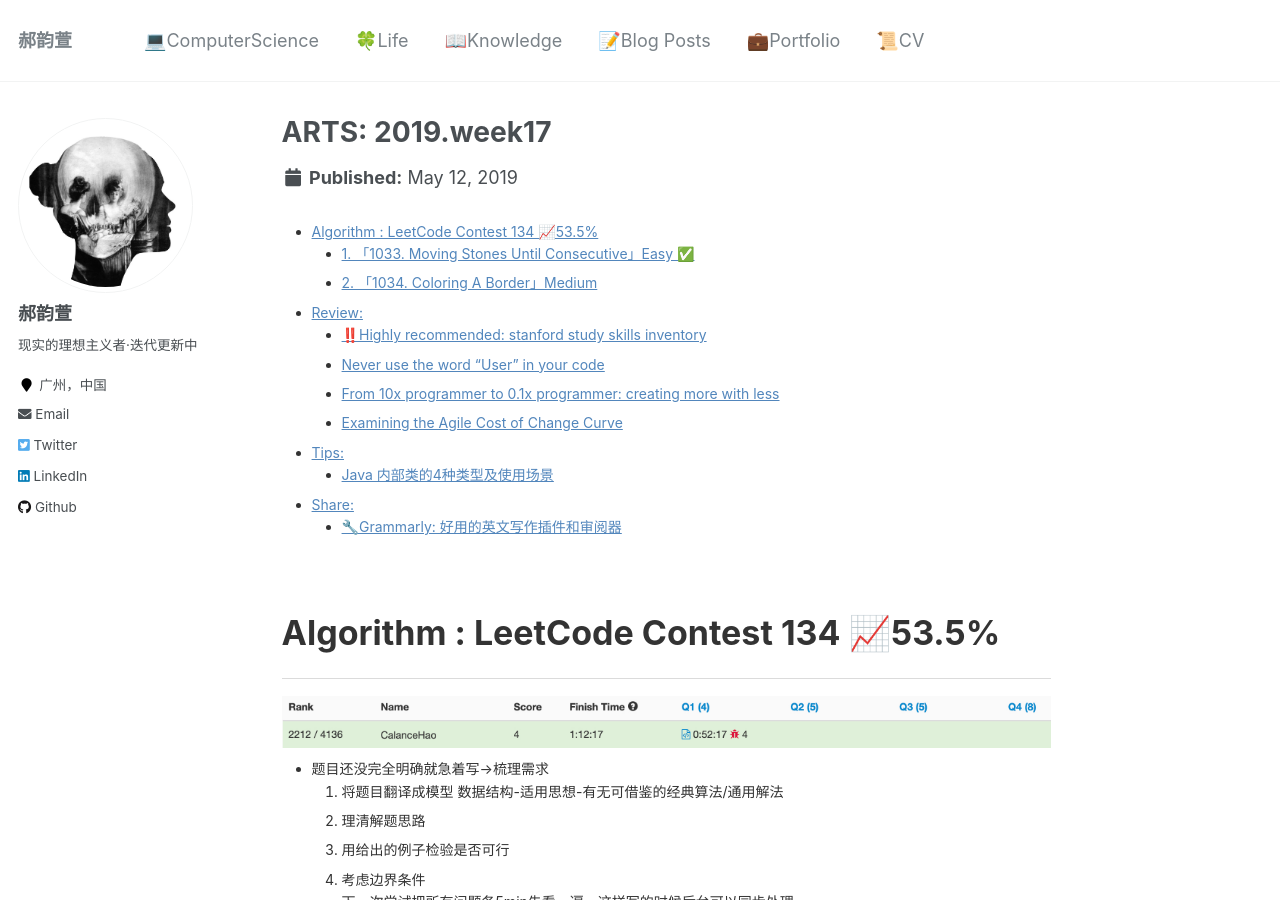
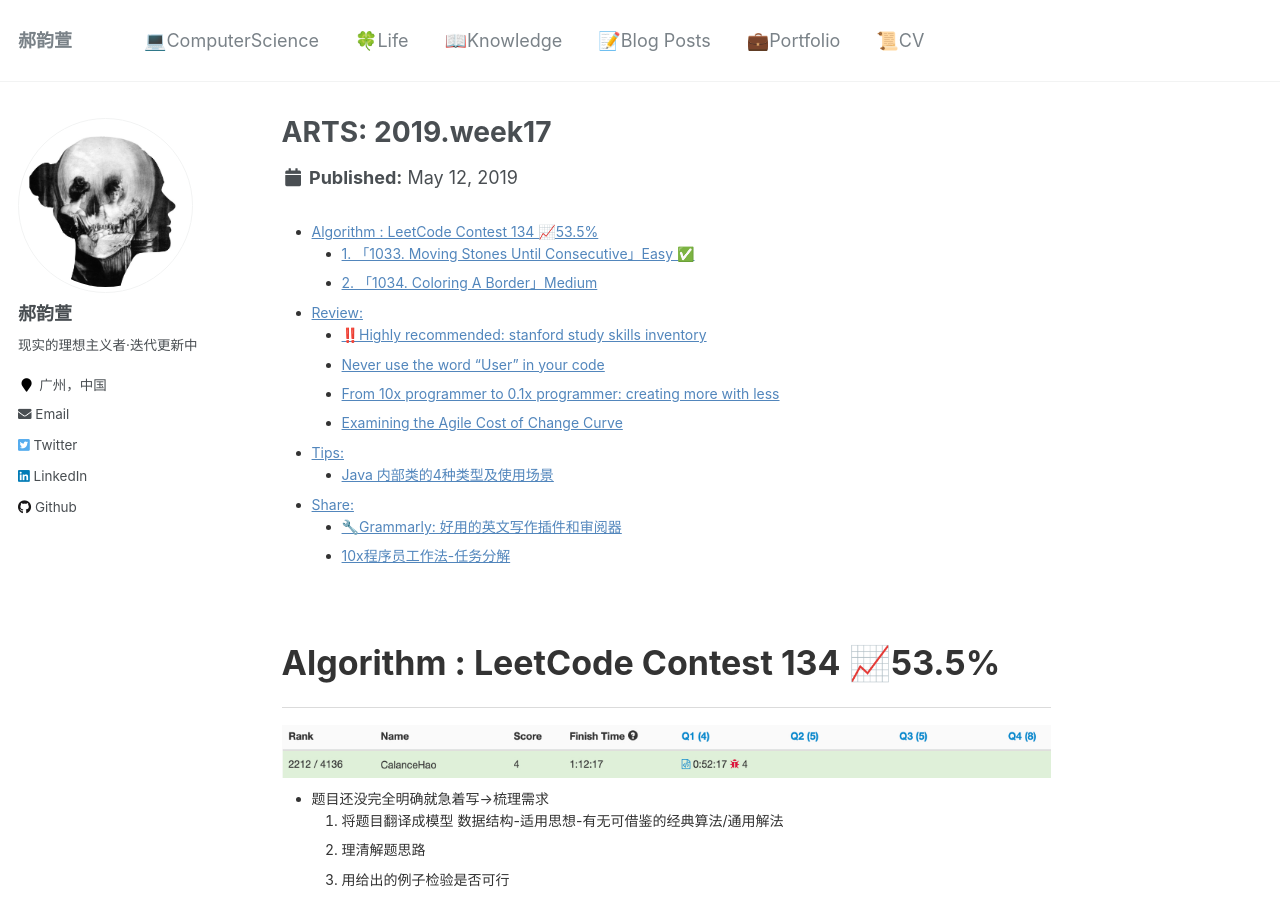
Before and after one commit to CalanceHao/CalanceHao.Github.io, a Jekyll site: the page built from _pages/2019-W17.html, in a window 1280 px wide and 900 px high. Built offline with Jekyll 4.4.1, drawn with Linux system fonts in a browser that asks for light colours.

Commit message:
update catalog

```diff
--- a/_pages/2019-W17.html
+++ b/_pages/2019-W17.html
@@ -7,19 +7,27 @@
 ---
 <?xml version="1.0" encoding="UTF-8"?>
 <!DOCTYPE html PUBLIC "-//W3C//DTD XHTML 1.0 Transitional//EN" "http://www.w3.org/TR/xhtml1/DTD/xhtml1-transitional.dtd">
-<html><head><meta http-equiv="Content-Type" content="text/html; charset=UTF-8"/><meta name="exporter-version" content="Evernote Mac 9.0.4 (457912)"/><meta name="author" content="韵萱 郝"/><meta name="created" content="2019-04-26 09:05:44 +0000"/><meta name="source" content="desktop.mac"/><meta name="updated" content="2019-05-12 08:01:15 +0000"/><meta name="content-class" content="yinxiang.markdown"/><title>2019-W17</title></head><body><div style="font-size: 14px; margin: 0; padding: 0; width: 100%;"><div style="line-height: 160%; box-sizing: content-box;"><ul style="line-height: 160%; box-sizing: content-box; display: block; list-style-type: disc; padding-left: 30px; margin: 6px 0 10px; color: #333;"><li style="line-height: 160%; box-sizing: content-box; position: relative;"><a style="line-height: 160%; box-sizing: content-box; text-decoration: underline; color: #5286bc;">Algorithm : LeetCode Contest 134 📈53.5%
-</a><ul style="line-height: 160%; box-sizing: content-box; display: block; list-style-type: disc; padding-left: 30px; margin: 6px 0 10px; color: #333; margin-top: 0; margin-bottom: 0;"><li style="line-height: 160%; box-sizing: content-box; position: relative;"><a style="line-height: 160%; box-sizing: content-box; text-decoration: underline; color: #5286bc;">1. 「1033. Moving Stones Until Consecutive」Easy ✅
-</a></li><li style="line-height: 160%; box-sizing: content-box; position: relative;"><a style="line-height: 160%; box-sizing: content-box; text-decoration: underline; color: #5286bc;">2. 「1034. Coloring A Border」Medium
-</a></li></ul></li><li style="line-height: 160%; box-sizing: content-box; position: relative;"><a style="line-height: 160%; box-sizing: content-box; text-decoration: underline; color: #5286bc;">Review:
-</a><ul style="line-height: 160%; box-sizing: content-box; display: block; list-style-type: disc; padding-left: 30px; margin: 6px 0 10px; color: #333; margin-top: 0; margin-bottom: 0;"><li style="line-height: 160%; box-sizing: content-box; position: relative;"><a style="line-height: 160%; box-sizing: content-box; text-decoration: underline; color: #5286bc;">‼️Highly recommended: stanford study skills inventory
-</a></li><li style="line-height: 160%; box-sizing: content-box; position: relative;"><a style="line-height: 160%; box-sizing: content-box; text-decoration: underline; color: #5286bc;">Never use the word “User” in your code
-</a></li><li style="line-height: 160%; box-sizing: content-box; position: relative;"><a style="line-height: 160%; box-sizing: content-box; text-decoration: underline; color: #5286bc;">From 10x programmer to 0.1x programmer: creating more with less
-</a></li><li style="line-height: 160%; box-sizing: content-box; position: relative;"><a style="line-height: 160%; box-sizing: content-box; text-decoration: underline; color: #5286bc;">Examining the Agile Cost of Change Curve
-</a></li></ul></li><li style="line-height: 160%; box-sizing: content-box; position: relative;"><a style="line-height: 160%; box-sizing: content-box; text-decoration: underline; color: #5286bc;">Tips:
-</a><ul style="line-height: 160%; box-sizing: content-box; display: block; list-style-type: disc; padding-left: 30px; margin: 6px 0 10px; color: #333; margin-top: 0; margin-bottom: 0;"><li style="line-height: 160%; box-sizing: content-box; position: relative;"><a style="line-height: 160%; box-sizing: content-box; text-decoration: underline; color: #5286bc;">Java 内部类的4种类型及使用场景
-</a></li></ul></li><li style="line-height: 160%; box-sizing: content-box; position: relative;"><a style="line-height: 160%; box-sizing: content-box; text-decoration: underline; color: #5286bc;">Share:
-</a><ul style="line-height: 160%; box-sizing: content-box; display: block; list-style-type: disc; padding-left: 30px; margin: 6px 0 10px; color: #333; margin-top: 0; margin-bottom: 0;"><li style="line-height: 160%; box-sizing: content-box; position: relative;"><a style="line-height: 160%; box-sizing: content-box; text-decoration: underline; color: #5286bc;">🔧Grammarly: 好用的英文写作插件和审阅器
-</a></li></ul></li></ul></div><h2 style="line-height: 160%; box-sizing: content-box; font-weight: 700; font-size: 34px; border-bottom: 1px solid #dbdbdb; color: #333;">Algorithm : LeetCode Contest 134 📈53.5%</h2>
+<html><head><meta http-equiv="Content-Type" content="text/html; charset=UTF-8"/><meta name="exporter-version" content="Evernote Mac 9.0.4 (457912)"/><meta name="author" content="韵萱 郝"/><meta name="created" content="2019-04-26 09:05:44 +0000"/><meta name="source" content="desktop.mac"/><meta name="updated" content="2019-05-12 08:01:15 +0000"/><meta name="content-class" content="yinxiang.markdown"/><title>2019-W17</title></head><body><div style="font-size: 14px; margin: 0; padding: 0; width: 100%;"><div style="line-height: 160%; box-sizing: content-box;"><ul style="line-height: 160%; box-sizing: content-box; display: block; list-style-type: disc; padding-left: 30px; margin: 6px 0 10px; color: #333;"><li style="line-height: 160%; box-sizing: content-box; position: relative;"><a style="line-height: 160%; box-sizing: content-box; color: #5286bc;">Algorithm : LeetCode Contest 134 📈53.5%
+</a><ul style="line-height: 160%; box-sizing: content-box; display: block; list-style-type: disc; padding-left: 30px; margin: 6px 0 10px; color: #333; margin-top: 0; margin-bottom: 0;"><li style="line-height: 160%; box-sizing: content-box; position: relative;"><a style="line-height: 160%; box-sizing: content-box; color: #5286bc;">1. 「1033. Moving Stones Until Consecutive」Easy ✅
+</a></li><li style="line-height: 160%; box-sizing: content-box; position: relative;"><a style="line-height: 160%; box-sizing: content-box; color: #5286bc;">2. 「1034. Coloring A Border」Medium
+</a></li></ul></li><li style="line-height: 160%; box-sizing: content-box; position: relative;"><a style="line-height: 160%; box-sizing: content-box; color: #5286bc;">Review:
+</a><ul style="line-height: 160%; box-sizing: content-box; display: block; list-style-type: disc; padding-left: 30px; margin: 6px 0 10px; color: #333; margin-top: 0; margin-bottom: 0;"><li style="line-height: 160%; box-sizing: content-box; position: relative;"><a style="line-height: 160%; box-sizing: content-box; color: #5286bc;">‼️Highly recommended: stanford study skills inventory
+</a></li><li style="line-height: 160%; box-sizing: content-box; position: relative;"><a style="line-height: 160%; box-sizing: content-box; color: #5286bc;">Never use the word “User” in your code
+</a></li><li style="line-height: 160%; box-sizing: content-box; position: relative;"><a style="line-height: 160%; box-sizing: content-box; color: #5286bc;">From 10x programmer to 0.1x programmer: creating more with less
+</a></li><li style="line-height: 160%; box-sizing: content-box; position: relative;"><a style="line-height: 160%; box-sizing: content-box; color: #5286bc;">Examining the Agile Cost of Change Curve
+</a></li></ul></li><li style="line-height: 160%; box-sizing: content-box; position: relative;"><a style="line-height: 160%; box-sizing: content-box; color: #5286bc;">Tips:
+</a><ul style="line-height: 160%; box-sizing: content-box; display: block; list-style-type: disc; padding-left: 30px; margin: 6px 0 10px; color: #333; margin-top: 0; margin-bottom: 0;"><li style="line-height: 160%; box-sizing: content-box; position: relative;"><a style="line-height: 160%; box-sizing: content-box; color: #5286bc;">Java 内部类的4种类型及使用场景
+</a></li></ul></li><li style="line-height: 160%; box-sizing: content-box; position: relative;"><a style="line-height: 160%; box-sizing: content-box; color: #5286bc;">Share:
+</a>
+<ul style="line-height: 160%; box-sizing: content-box; display: block; list-style-type: disc; padding-left: 30px; margin: 6px 0 10px; color: #333; margin-top: 0; margin-bottom: 0;">
+	<li style="line-height: 160%; box-sizing: content-box; position: relative;">
+		<a style="line-height: 160%; box-sizing: content-box; color: #5286bc;">🔧Grammarly: 好用的英文写作插件和审阅器</a>
+	</li>
+	<li style="line-height: 160%; box-sizing: content-box; position: relative;">
+		<a href="https://calancehao.github.io/cs/10-times-programmer" style="line-height: 160%; box-sizing: content-box; text-decoration: underline; color: #5286bc;">10x程序员工作法-任务分解</a>
+	</li>
+</ul></li>
+</ul></div><h2 style="line-height: 160%; box-sizing: content-box; font-weight: 700; font-size: 34px; border-bottom: 1px solid #dbdbdb; color: #333;">Algorithm : LeetCode Contest 134 📈53.5%</h2>
 <p style="line-height: 160%; box-sizing: content-box; margin: 10px 0; color: #333;"><img src="/images/2019-W17.png" height="72" width="1058"/></p>
 <ul style="line-height: 160%; box-sizing: content-box; display: block; list-style-type: disc; padding-left: 30px; margin: 6px 0 10px; color: #333;">
 <li style="line-height: 160%; box-sizing: content-box; position: relative;">题目还没完全明确就急着写-&gt;梳理需求
```
